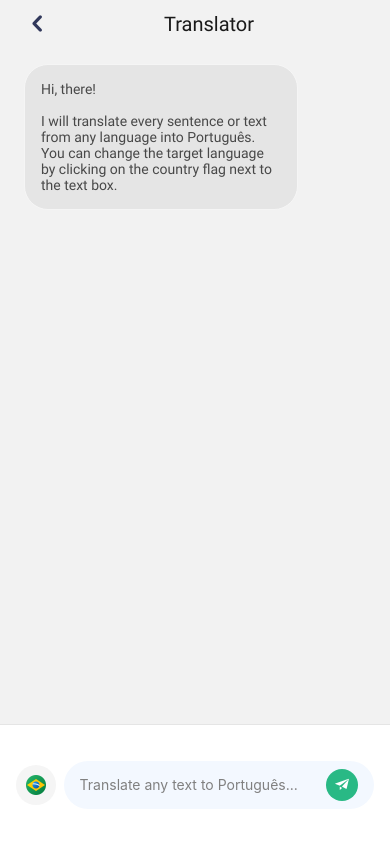
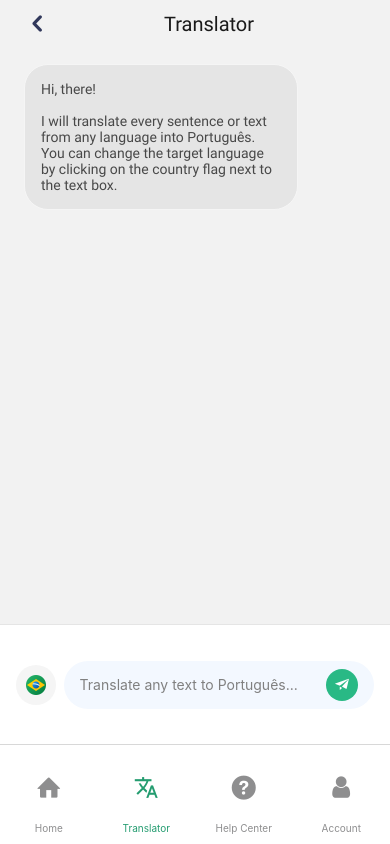
Before and after one commit to pedrorubinger/lingo-app, a React Native app: screen /Translator in a window 390 px wide. Built offline with nearby package versions, Linux system fonts and the light colour scheme; no server answers.

Commit message:
feat: add tab navigator

```diff
--- a/src/modules/dashboard/components/ServiceCard/index.tsx
+++ b/src/modules/dashboard/components/ServiceCard/index.tsx
@@ -6,7 +6,7 @@ import { StackNavigationProp } from "@react-navigation/stack"
 import {
   ServiceCardStatus,
   RootStackParamList,
-  DashboardStackParamList,
+  NavigatorStackParamList,
 } from "@interfaces/index"
 import { Theme } from "@styles/index"
 import { Typography } from "@components/Typography"
@@ -31,7 +31,7 @@ interface Props {
   sub: string
   /** @default DEFAULT */
   status?: ServiceCardStatus
-  screen: keyof DashboardStackParamList
+  screen: keyof NavigatorStackParamList
 }
 
 export const ServiceCard: React.FC<Props> = ({
@@ -46,7 +46,7 @@ export const ServiceCard: React.FC<Props> = ({
   const isDisabled = currentStatus === ServiceCardStatus.DISABLED
 
   const onPressCard = () => {
-    navigation.navigate("DashboardStack", { screen })
+    navigation.navigate("TabNavigator", { screen })
   }
 
   return (
--- a/src/routes/index.routes.tsx
+++ b/src/routes/index.routes.tsx
@@ -1,6 +1,7 @@
 import { createNativeStackNavigator } from "@react-navigation/native-stack"
 
 import { RootStackParamList } from "@interfaces/RouteTypes"
+import { TabNavigator } from "@routes/tabNavigator.routes"
 import { DashboardStack } from "@modules/dashboard/screens"
 
 interface Props {}
@@ -10,9 +11,10 @@ export const Routes: React.FC<Props> = () => {
 
   return (
     <Stack.Navigator
-      initialRouteName="DashboardStack"
+      initialRouteName="TabNavigator"
       screenOptions={{ headerShown: false }}
     >
+      <Stack.Screen name="TabNavigator" component={TabNavigator} />
       <Stack.Screen name="DashboardStack" component={DashboardStack} />
     </Stack.Navigator>
   )
--- /dev/null
+++ b/src/routes/tabNavigator.routes.tsx
@@ -0,0 +1,70 @@
+import { createBottomTabNavigator } from "@react-navigation/bottom-tabs"
+import { Entypo, MaterialIcons, FontAwesome } from "@expo/vector-icons"
+
+import { Theme } from "@styles/index"
+
+import { NavigatorStackParamList } from "@interfaces/StackParamsList"
+import { Home } from "@modules/dashboard/screens/home"
+import { Translator } from "@modules/dashboard/screens/translator"
+import { HelpCenter } from "@modules/dashboard/screens/helpCenter"
+import { Account } from "@modules/dashboard/screens/account"
+
+const Tab = createBottomTabNavigator<NavigatorStackParamList>()
+
+const { colors } = Theme
+
+interface Props {}
+
+export const TabNavigator: React.FC<Props> = () => {
+  return (
+    <Tab.Navigator
+      screenOptions={{
+        headerShown: false,
+        tabBarStyle: { height: 100 },
+        tabBarItemStyle: { marginBottom: 10, paddingTop: 8 },
+        tabBarActiveTintColor: colors.primary,
+      }}
+    >
+      <Tab.Screen
+        name="Home"
+        component={Home}
+        options={{
+          tabBarLabel: "Home",
+          tabBarIcon: ({ color, size }) => (
+            <Entypo name="home" color={color} size={size} />
+          ),
+        }}
+      />
+      <Tab.Screen
+        name="Translator"
+        component={Translator}
+        options={{
+          tabBarLabel: "Translator",
+          tabBarIcon: ({ color, size }) => (
+            <MaterialIcons name="translate" color={color} size={size} />
+          ),
+        }}
+      />
+      <Tab.Screen
+        name="HelpCenter"
+        component={HelpCenter}
+        options={{
+          tabBarLabel: "Help Center",
+          tabBarIcon: ({ color, size }) => (
+            <Entypo name="help-with-circle" color={color} size={size} />
+          ),
+        }}
+      />
+      <Tab.Screen
+        name="Account"
+        component={Account}
+        options={{
+          tabBarLabel: "Account",
+          tabBarIcon: ({ color, size }) => (
+            <FontAwesome name="user" color={color} size={size} />
+          ),
+        }}
+      />
+    </Tab.Navigator>
+  )
+}
```
